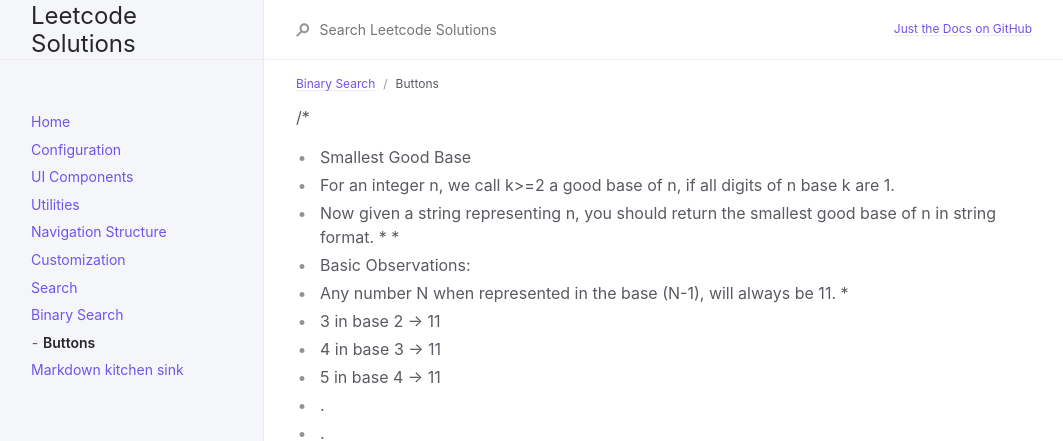
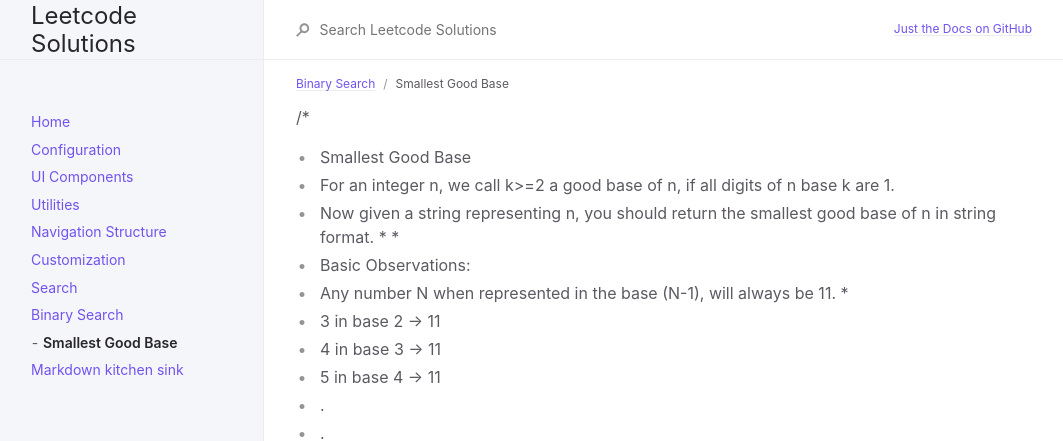
Before and after one commit to saivasanth528/leetcode-solutions, a Jekyll site: the page built from docs/binary-search/SmallestGoodBase.md, in a window 1280 px wide. Shown: the top 441 px of the page, without its empty margins (108-1171 px from the left). Built offline with Jekyll 4.4.1, drawn with Linux system fonts in a browser that asks for light colours.

Commit message:
Update SmallestGoodBase.md

```diff
--- a/docs/binary-search/SmallestGoodBase.md
+++ b/docs/binary-search/SmallestGoodBase.md
@@ -1,6 +1,6 @@
 ---
 layout: default
-title: Buttons
+title: Smallest Good Base
 parent: Binary Search
 nav_order: 1
 ---
```
